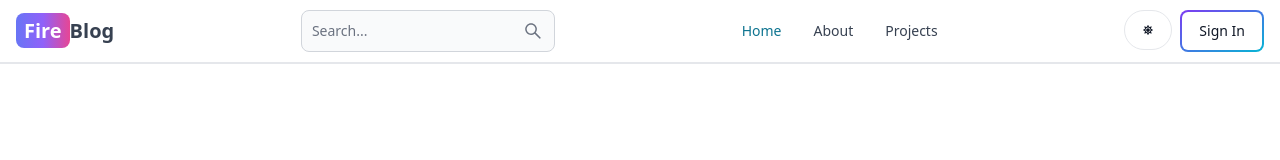
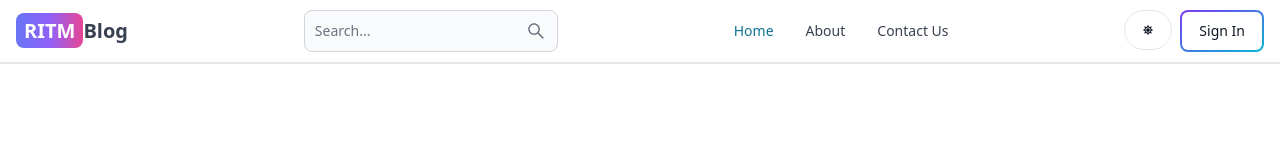
Before and after one commit to SAMEER563/InformMe, a React (Vite) app in the folder client/: page / in a window 1280 px wide. Shown: the top 160 px of the page. Built offline with nearby package versions, Linux system fonts and the light colour scheme; no server answers.

Commit message:
Header change

```diff
--- a/client/src/components/Header.jsx
+++ b/client/src/components/Header.jsx
@@ -57,7 +57,7 @@ export default function Header() {
         className='self-center whitespace-nowrap text-sm sm:text-xl font-semibold dark:text-white'
       >
         <span className='px-2 py-1 bg-gradient-to-r from-indigo-500 via-purple-500 to-pink-500 rounded-lg text-white'>
-          Fire
+          RITM
         </span>
         Blog
       </Link>
@@ -119,8 +119,8 @@ export default function Header() {
         <Navbar.Link active={path === '/about'} as={'div'}>
           <Link to='/about'>About</Link>
         </Navbar.Link>
-        <Navbar.Link active={path === '/projects'} as={'div'}>
-          <Link to='/projects'>Projects</Link>
+        <Navbar.Link active={path === '/contactus'} as={'div'}>
+          <Link to='/contactus'>Contact Us</Link>
         </Navbar.Link>
       </Navbar.Collapse>
     </Navbar>
```
